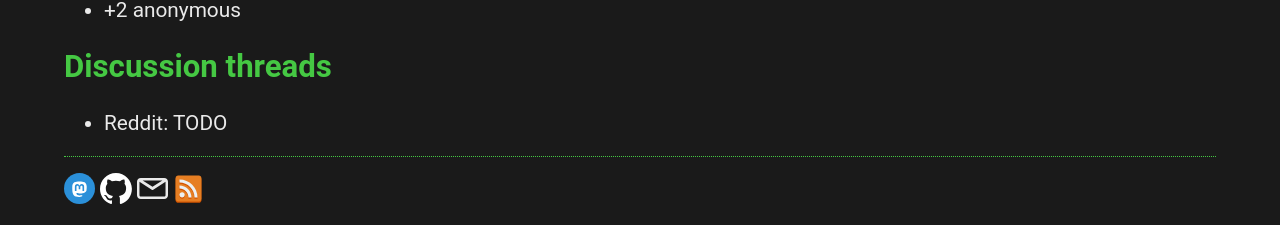
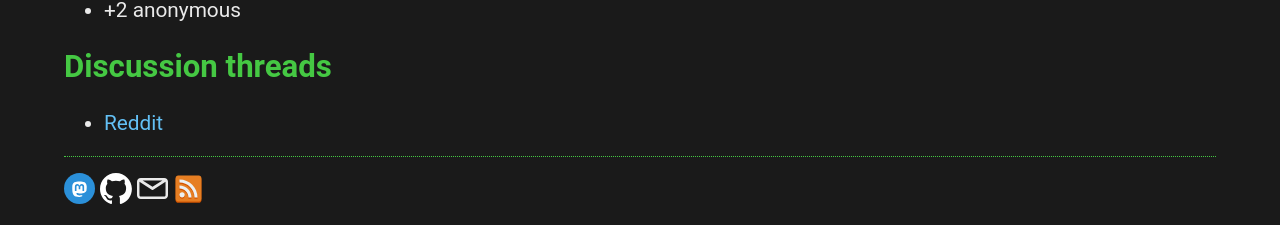
Before and after one commit to davidlattimore/davidlattimore.github.io, a Jekyll site: the page built from _posts/2024-11-20-designing-wilds-incremental-linking.md, in a window 1280 px wide and 900 px high, scrolled down 8390 px. Shown: the part 672-897 px from the top of the window. Built offline with Jekyll 4.4.1, drawn with Linux system fonts in a browser that asks for light colours.

Commit message:
Add link to Reddit thread

```diff
--- a/_posts/2024-11-20-designing-wilds-incremental-linking.md
+++ b/_posts/2024-11-20-designing-wilds-incremental-linking.md
@@ -401,4 +401,4 @@ to make it possible for me to continue to work on this kind of stuff rather than
 
 # Discussion threads
 
-* Reddit: TODO
+* [Reddit](https://www.reddit.com/r/rust/comments/1gvdref/designing_wilds_incremental_linking/)
```
